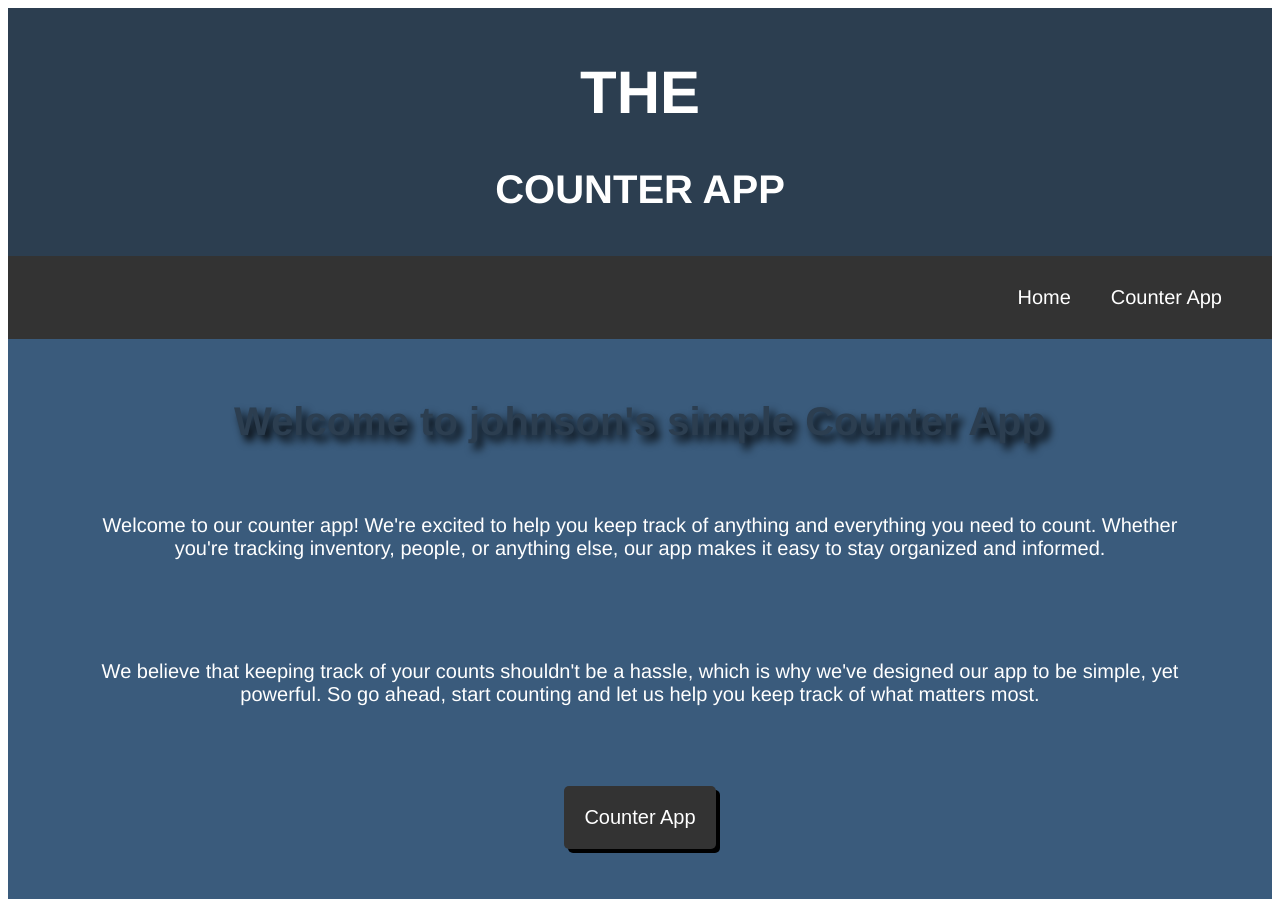
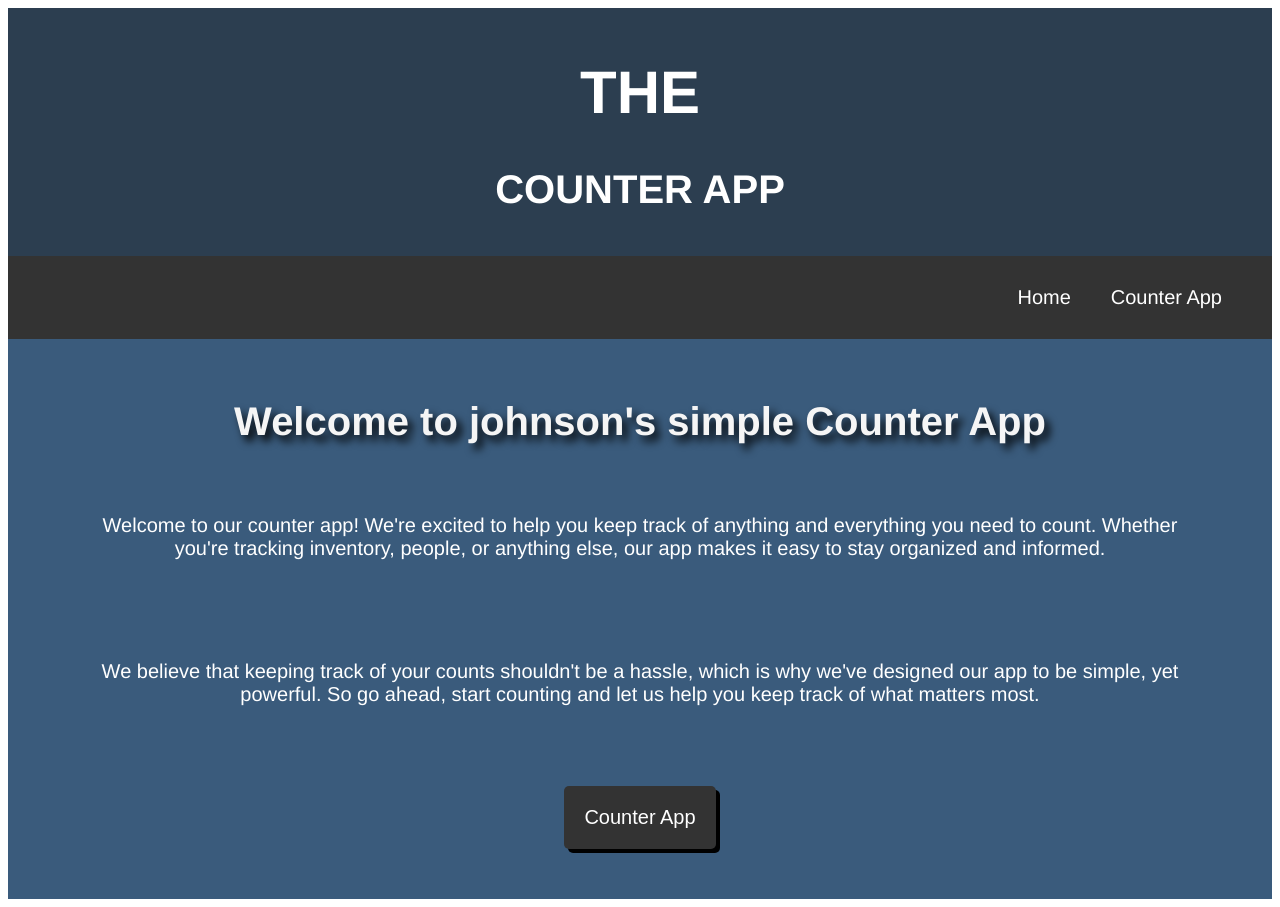
Before and after one commit to okafor-zag/Altschool-semister-3, a Vue app: page / in a window 1280 px wide. Built offline with nearby package versions, Linux system fonts and the light colour scheme.

Commit message:
ui completion

```diff
--- a/src/components/LandingPage.vue
+++ b/src/components/LandingPage.vue
@@ -37,7 +37,7 @@
     text-align: center;
     margin: 30px 0;
     text-shadow: 5px 6px 9px #000;
-    color: #2c3e50;;
+    color: whitesmoke;
 }
 
 .card .section {
```
